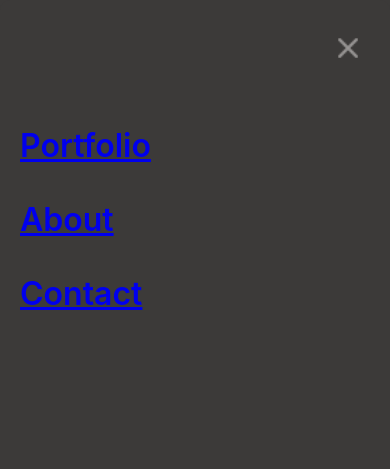
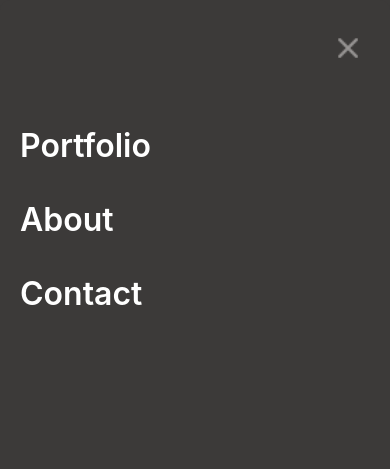
Before and after one commit to DevKaranJ/DevPortfolio, a website: page index.html in a window 390 px wide. Both pictures are taken after a click on the element 346 px from the left and 22 px from the top of the page. Shown: the top 469 px of the page. Drawn offline with Linux system fonts and the light colour scheme.

Commit message:
Update style.css

```diff
--- a/style.css
+++ b/style.css
@@ -648,3 +648,8 @@ img.hamburgerIcon {
   font-weight: 600;
   line-height: 44px;
 }
+
+.mobile-menu .menuItem a {
+  color: #fff;
+  text-decoration: none;
+}
```
